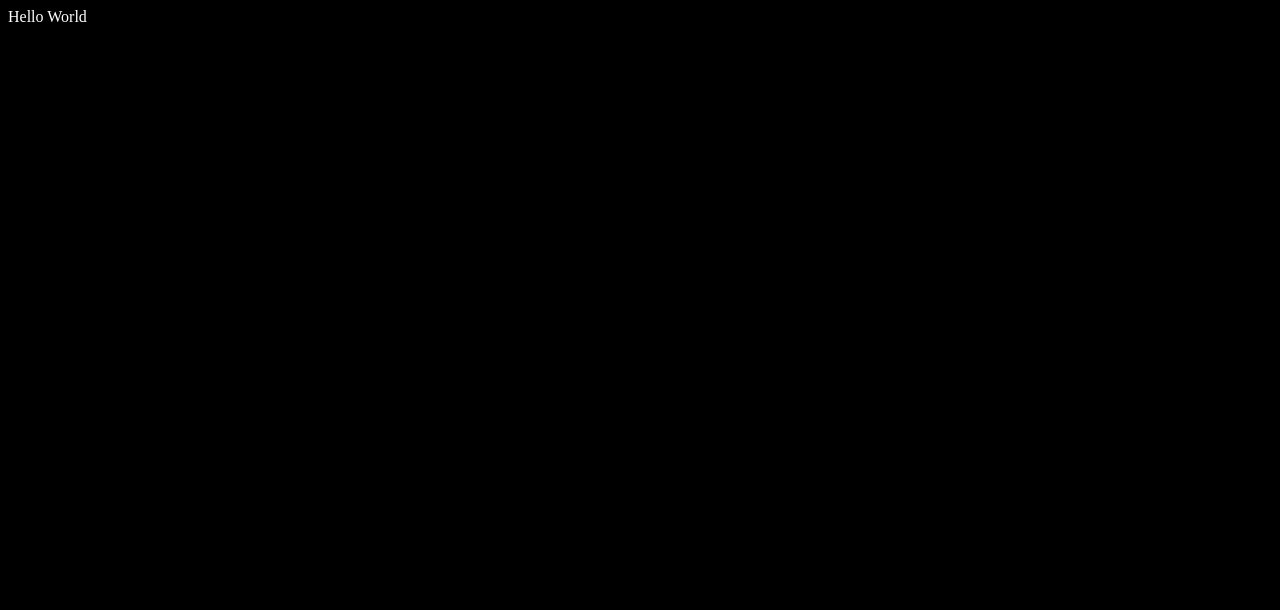
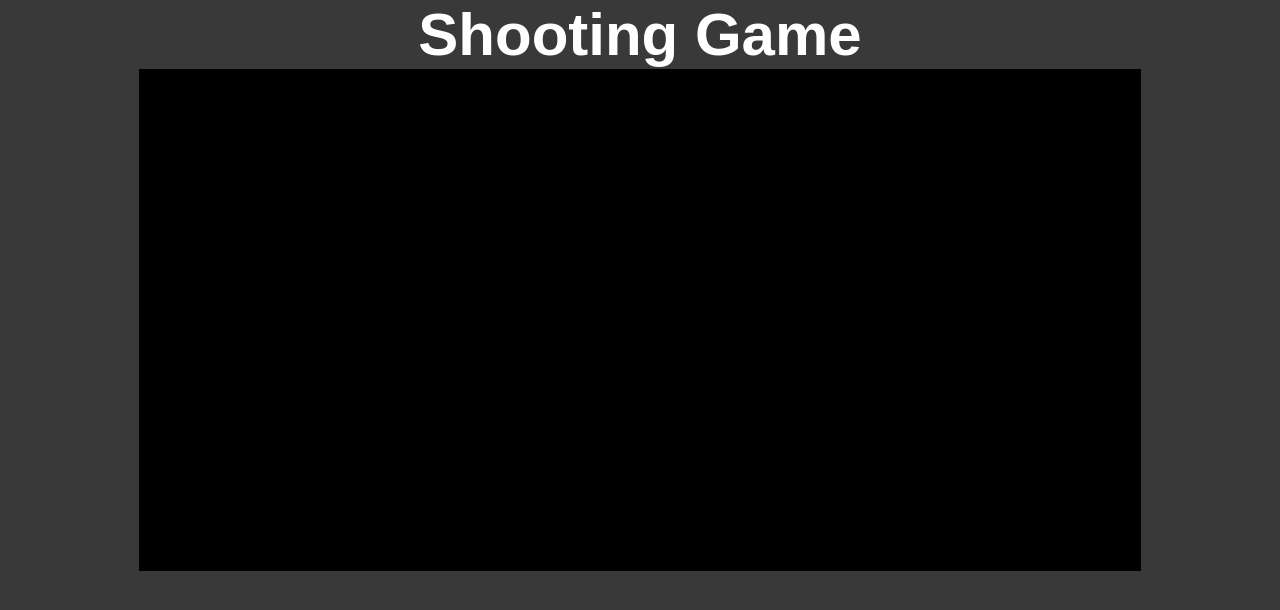
Before and after one commit to dawid-fulmes/shooting-game, a website built with webpack: page public/index.html in a window 1280 px wide. Built offline with nearby package versions, Linux system fonts and the light colour scheme.

Commit message:
Add canvas and game loop

```diff
--- a/public/index.html
+++ b/public/index.html
@@ -7,6 +7,9 @@
     <title>Shooting Game</title>
   </head>
   <body>
-    <div>Hello World</div>
+    <h1>Shooting Game</h1>
+    <main>
+      <canvas id="gameCanvas"></canvas>
+    </main>
   </body>
 </html>
--- a/src/index.js
+++ b/src/index.js
@@ -1,2 +1,25 @@
 import "./index.scss";
-console.log("Hello World");
+
+const GAME_HEIGHT = 500;
+const GAME_WIDTH = 1000;
+
+const canvas = document.getElementById("gameCanvas");
+const ctx = canvas.getContext("2d");
+ctx.canvas.width = GAME_WIDTH;
+ctx.canvas.height = GAME_HEIGHT;
+
+let lastTime = 0;
+
+const gameLoop = timestamp => {
+  let deltaTime = timestamp - lastTime;
+  lastTime = timestamp;
+
+  ctx.clearRect(0, 0, GAME_WIDTH, GAME_HEIGHT);
+
+  ctx.fillStyle = "#000";
+  ctx.fillRect(0, 0, GAME_WIDTH, GAME_HEIGHT);
+
+  requestAnimationFrame(gameLoop);
+};
+
+requestAnimationFrame(gameLoop);
--- a/src/index.scss
+++ b/src/index.scss
@@ -1,4 +1,15 @@
+* {
+    margin: 0;
+    padding: 0;
+}
 body {
-    background-color: black;
-    color: #fff;
+  font-family: arial, sans-serif;
+  background-color: rgb(58, 57, 57);
+  color: #fff;
+  text-align: center;
+  font-size: 30px;
+
+  #gameCanvas {
+    border: 1px solid #000;
+  }
 }
```
